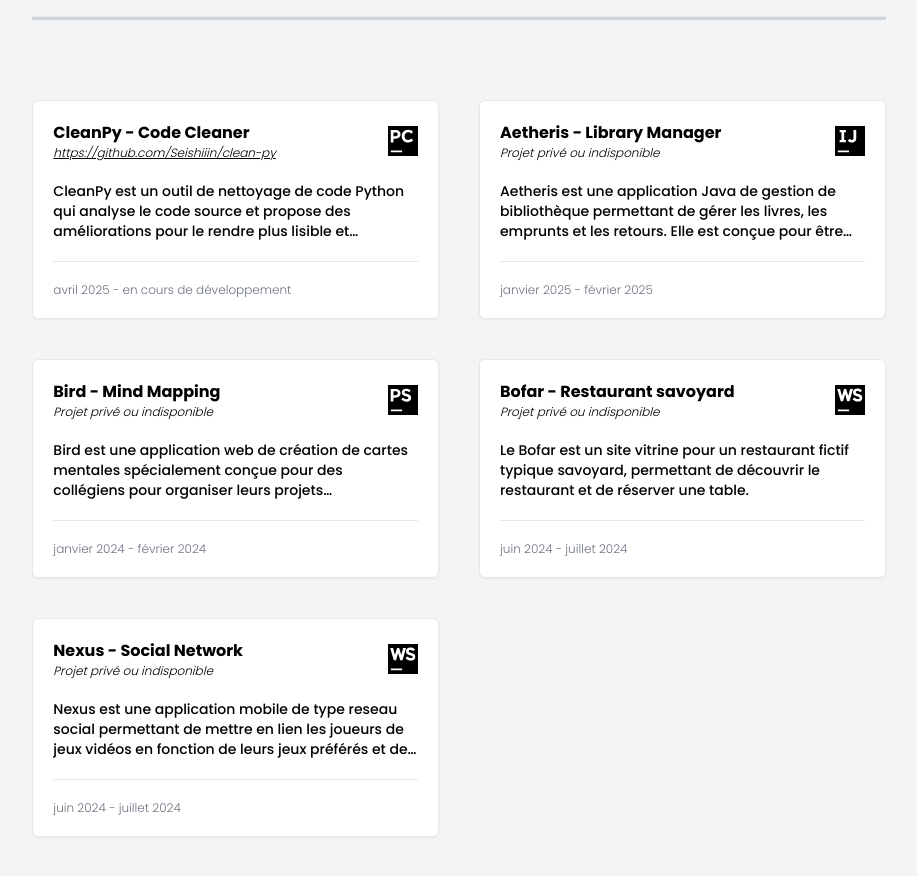
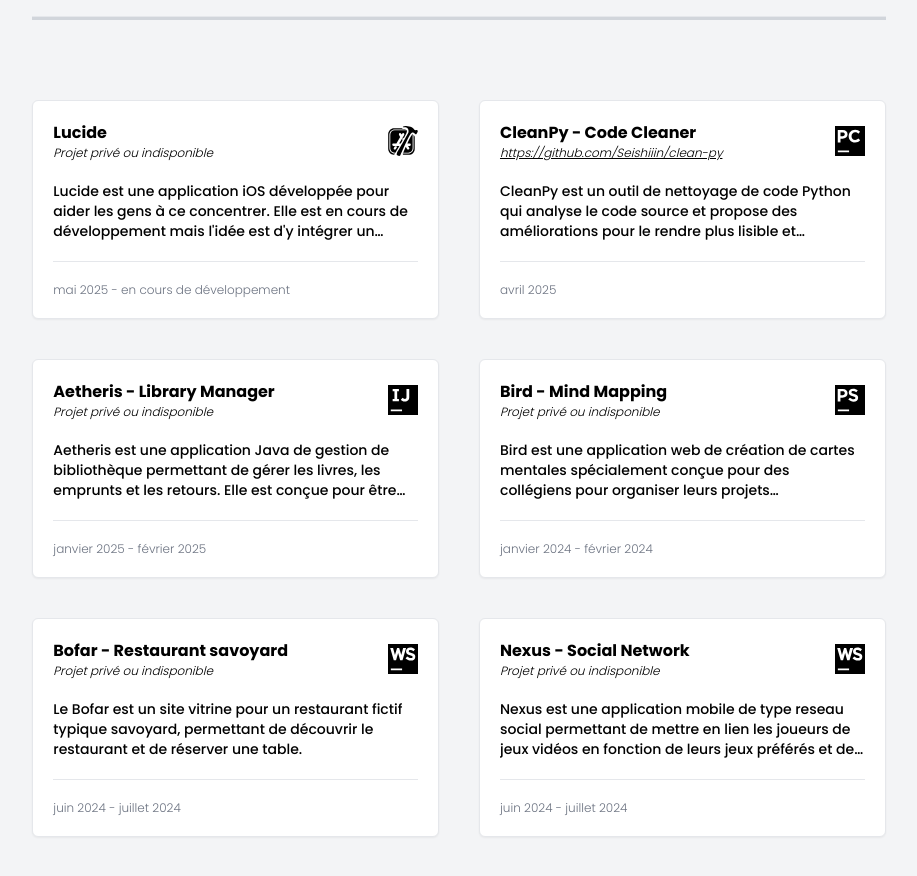
Before and after one commit to Seishiiin/portfolio, a Next.js app: page / in a window 1280 px wide. Shown: the part 1040-1916 px from the top of the page, without its empty margins (181-1098 px from the left). Built offline with nearby package versions, Linux system fonts and the light colour scheme.

Commit message:
v1.1.2: add lucide project

```diff
--- a/components/Projects.js
+++ b/components/Projects.js
@@ -4,11 +4,18 @@ import Link from "next/link";
 export default function Projects() {
     const projects = [
         {
+            name: "Lucide",
+            description: "Lucide est une application iOS développée pour aider les gens à ce concentrer. Elle est en cours de développement mais l'idée est d'y intégrer un pomodoro, une liste de tâche intelligente ainsi que d'autres features utiles.",
+            link: "",
+            logo: "/assets/logos/xcode.svg",
+            date: "mai 2025 - en cours de développement"
+        },
+        {
             name: "CleanPy - Code Cleaner",
             description: "CleanPy est un outil de nettoyage de code Python qui analyse le code source et propose des améliorations pour le rendre plus lisible et maintenable. Il est utile pour les développeurs souhaitant améliorer la qualité de leur code.",
             link: "https://github.com/Seishiiin/clean-py",
             logo: "/assets/logos/pycharm.svg",
-            date: "avril 2025 - en cours de développement"
+            date: "avril 2025"
         },
         {
             name: "Aetheris - Library Manager",
```
Also changed, not shown: public/assets/logos/xcode.svg (added).
